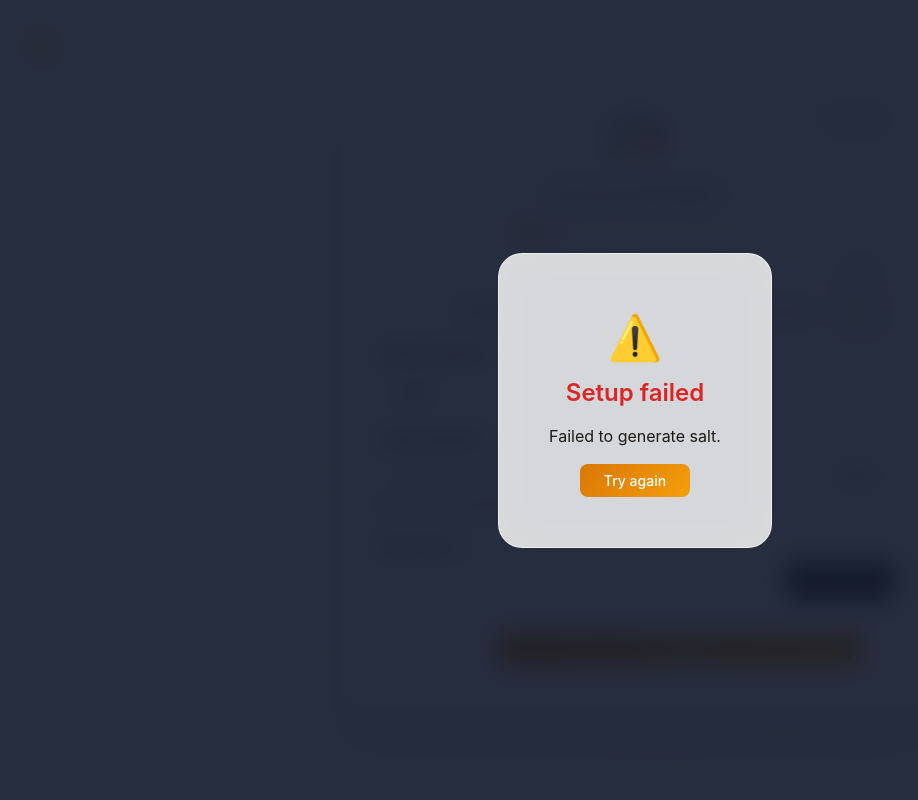
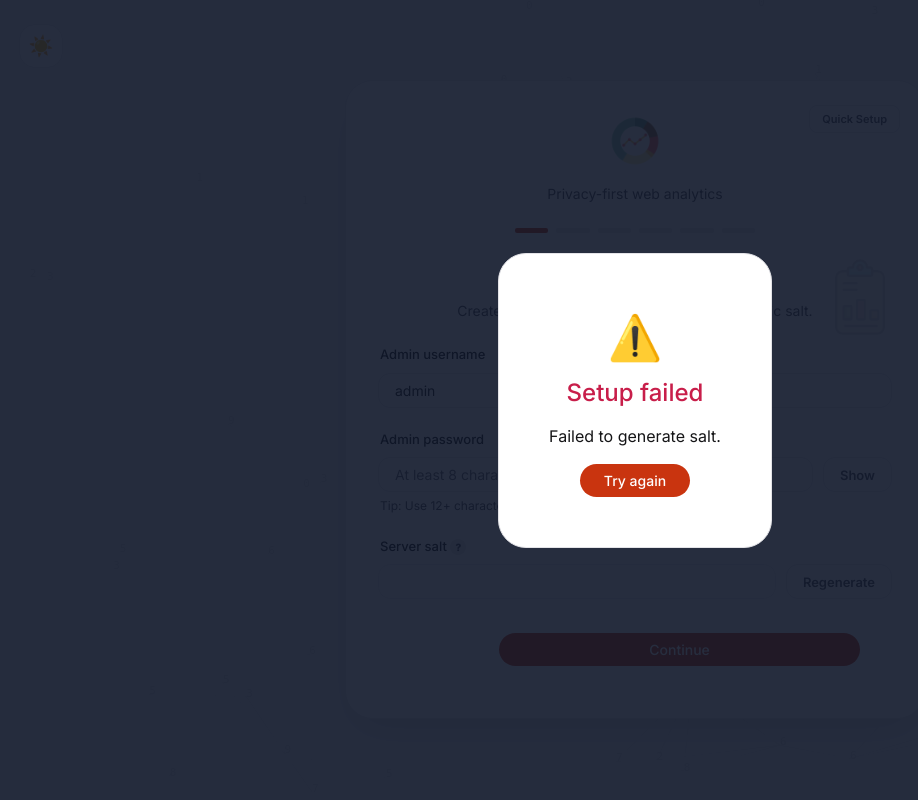
Before and after one commit to OneManStudioDotSe/mini-numbers, a web app: page /src/main/resources/setup/wizard.html in a window 1280 px wide. Shown: the whole page, without its empty margins (5-923 px from the left). Run offline with its HTML, style and script files only (its server is not run), Linux system fonts and the light colour scheme; data that the repository does not hold is empty.

Commit message:
Restyle the admin in graphite and ember
Neutral graphite surfaces, one coral accent, flat cards with hairline
borders, pill buttons, tinted icon badges and badges, quiet bars with
the leading one highlighted, sections directly on the page. Both themes
pass the WCAG AA contrast scans. The dashboard loads the bundled Inter.

Co-Authored-By: Claude Fable 5.2 <noreply@anthropic.com>
Claude-Session: https://claude.ai/code/session_01GuupkTZhZNqQKFXJpTZdVo

```diff
--- a/src/main/resources/setup/css/wizard.css
+++ b/src/main/resources/setup/css/wizard.css
@@ -105,7 +105,7 @@ label { display: block; font-size: var(--font-size-xs-plus); font-weight: var(--
     border-radius: var(--radius-md); font-size: var(--font-size-xs-plus); font-weight: var(--font-weight-semibold); cursor: pointer; color: var(--color-text-secondary);
     font-family: inherit; transition: all var(--duration-quick) ease;
 }
-.btn-generate-salt { background: var(--color-text-primary); color: var(--color-bg-primary); border: none; }
+
 
 .field-tip { font-size: var(--font-size-xs); color: var(--color-text-secondary); margin-top: 6px; margin-left: 2px; line-height: var(--line-height-cozy); }
 
@@ -137,8 +137,8 @@ label { display: block; font-size: var(--font-size-xs-plus); font-weight: var(--
     padding: 16px; border: 1.5px solid var(--color-border); border-radius: var(--radius-lg);
     background: var(--glass-bg-input); transition: all var(--duration-quick) ease; height: 100%;
 }
-.radio-card:hover .card-content { border-color: var(--color-primary); background: rgba(var(--rgb-indigo), 0.04); }
-.radio-card input:checked + .card-content { border-color: var(--color-primary); background: rgba(var(--rgb-indigo), 0.06); box-shadow: var(--focus-ring-soft); }
+.radio-card:hover .card-content { border-color: var(--color-primary); background: rgba(var(--rgb-accent), 0.04); }
+.radio-card input:checked + .card-content { border-color: var(--color-primary); background: rgba(var(--rgb-accent), 0.06); box-shadow: var(--focus-ring-soft); }
 .card-title { font-weight: var(--font-weight-semibold); font-size: var(--font-size-sm); margin-bottom: 2px; }
 .card-description { font-size: var(--font-size-xs); color: var(--color-text-secondary); line-height: var(--line-height-cozy); }
 
@@ -173,11 +173,11 @@ label { display: block; font-size: var(--font-size-xs-plus); font-weight: var(--
     border-radius: var(--radius-md-plus);
     font-size: var(--font-size-xs-plus);
     margin-bottom: 32px;
-    background: rgba(var(--rgb-indigo), 0.06);
+    background: rgba(var(--rgb-accent), 0.06);
     color: var(--color-primary);
     line-height: var(--line-height-loose);
     text-align: center;
-    border: 1px solid rgba(var(--rgb-indigo), 0.1);
+    border: 1px solid rgba(var(--rgb-accent), 0.1);
 }
 
 .wizard-step h2 { font-size: var(--font-size-xl); font-weight: var(--font-weight-semibold); margin-bottom: 10px; text-align: center; color: var(--color-text-primary); }
@@ -284,6 +284,6 @@ label { display: block; font-size: var(--font-size-xs-plus); font-weight: var(--
 
 /* Info box dark mode contrast */
 [data-theme="dark"] .info-box {
-    background: rgba(var(--rgb-indigo), 0.12);
-    border-color: rgba(var(--rgb-indigo), 0.2);
+    background: rgba(var(--rgb-accent), 0.12);
+    border-color: rgba(var(--rgb-accent), 0.2);
 }
--- a/src/main/resources/static/admin.html
+++ b/src/main/resources/static/admin.html
@@ -13,6 +13,7 @@
     <link rel="icon" type="image/png" href="/assets/mini_numbers_logo.png">
 
     <!-- Stylesheets -->
+    <link rel="stylesheet" href="/css/fonts.css">
     <link rel="stylesheet" href="/admin-panel/css/variables.css">
     <link rel="stylesheet" href="/admin-panel/css/base.css">
     <link rel="stylesheet" href="/admin-panel/css/themes.css">
@@ -1056,7 +1057,7 @@ MiniNumbers.track("donation", {
                     <div class="form-group">
                         <label for="setting-heatmap-colors">Activity heatmap colors</label>
                         <select id="setting-heatmap-colors" class="select">
-                            <option value="blue">Blue (Default)</option>
+                            <option value="blue">Ember (Default)</option>
                             <option value="green">Green (GitHub-style)</option>
                             <option value="purple">Purple</option>
                             <option value="orange">Orange</option>
--- a/src/main/resources/static/css/base.css
+++ b/src/main/resources/static/css/base.css
@@ -39,7 +39,7 @@ body {
    ============================================ */
 
 h1, h2, h3, h4, h5, h6 {
-  font-weight: var(--font-weight-semibold);
+  font-weight: var(--title-weight);
   line-height: var(--line-height-tight);
   color: var(--color-text-primary);
   margin-bottom: var(--spacing-sm);
@@ -60,7 +60,7 @@ small {
   font-size: var(--font-size-sm);
   color: var(--color-text-secondary);
   font-weight: var(--font-weight-medium);
-  text-transform: uppercase;
+  text-transform: var(--label-case);
   letter-spacing: var(--letter-spacing-wider);
 }
 
@@ -179,6 +179,17 @@ a:hover {
   .grid-cols-4 {
     grid-template-columns: 1fr !important;
   }
+}
+
+/* Checkboxes, radios and range inputs take the accent */
+:root {
+  accent-color: var(--color-primary);
+}
+
+/* Placeholder text: the muted text colour at full strength, so it stays readable in both themes */
+::placeholder {
+  color: var(--color-text-muted);
+  opacity: 1;
 }
 
 /* ============================================
--- a/src/main/resources/static/css/components.css
+++ b/src/main/resources/static/css/components.css
@@ -1221,8 +1223,8 @@ tbody tr:nth-child(even):hover td {
 [data-theme="dark"] .legend-gradient {
   background: linear-gradient(
     to right,
-    rgba(var(--rgb-indigo-light), 0.1),
-    rgba(var(--rgb-indigo-light), 1)
+    rgba(var(--rgb-accent-strong), 0.1),
+    rgba(var(--rgb-accent-strong), 1)
   );
 }
 
--- a/src/main/resources/static/css/variables.css
+++ b/src/main/resources/static/css/variables.css
@@ -7,86 +7,96 @@
   /* ============================================
      PALETTE - raw colours, the same in both themes
      ============================================
-     As "R, G, B" so a rule can pick its own opacity: rgba(var(--rgb-indigo), 0.1).
+     As "R, G, B" so a rule can pick its own opacity: rgba(var(--rgb-accent), 0.1).
      Components never write a colour themselves; they use these or the semantic tokens below. */
   --rgb-white: 255, 255, 255;
   --rgb-black: 0, 0, 0;
   --rgb-slate: 15, 23, 42;
-  --rgb-indigo: 99, 102, 241;
-  --rgb-indigo-light: 129, 140, 248;
+  --rgb-accent: 201, 52, 15;
+  --rgb-accent-strong: 201, 52, 15;
   --rgb-violet: 139, 92, 246;
   --rgb-green: 34, 197, 94;
   --rgb-emerald: 16, 185, 129;
   --rgb-orange: 249, 115, 22;
-  --rgb-amber: 245, 158, 11;
   --rgb-red: 239, 68, 68;
   --color-white: #fff;
-  --color-amber: #f59e0b;
   --color-error: #ef4444;
-  --gradient-indigo-violet: linear-gradient(135deg, #667eea 0%, #764ba2 100%);
-  --gradient-revenue-bar: linear-gradient(90deg, var(--color-primary), rgb(var(--rgb-violet)));
+/* Icon badges: a tinted circle with the icon in the same colour */
+  --rgb-badge-1: 201, 52, 15;
+  --rgb-badge-2: 47, 125, 246;
+  --rgb-badge-3: 18, 163, 109;
+  --rgb-badge-4: 200, 122, 0;
+  --icon-badge-tint: 0.12;
+  --icon-badge-size: 36px;
+  --badge-tint: 0.12;
+  --rgb-status-warning: 200, 122, 0;
+  --color-warning-text: #8a5300;    /* warning colour dark enough to read as text */
+    --gradient-accent-badge: linear-gradient(var(--color-bg-tertiary), var(--color-bg-tertiary));
+  --gradient-revenue-bar: linear-gradient(var(--color-primary), var(--color-primary));
 
   /* ============================================
      COLOR SYSTEM - LIGHT THEME (DEFAULT)
      ============================================ */
 
-  /* Primary Colors (Burnt Amber) */
-  --color-primary: #d97706;
-  --color-primary-hover: #b45309;
-  --color-primary-light: #fef3c7;
-  --color-success: #047857;
+  /* Primary colour (ember): the one accent. Status colours stay apart from it on purpose. */
+  --color-primary: #c9340f;
+  --color-primary-hover: #a82a0b;
+  --color-primary-light: #fff1ed;
+  --color-success: #0b7a53;
   --color-warning: #f59e0b;
-  --color-danger: #dc2626;
-  --color-info: #0ea5e9;
+  --color-danger: #c81e4a;
+  --color-info: #2563eb;
 
   /* Gradient Tokens */
-  --gradient-primary: linear-gradient(135deg, #d97706 0%, #f59e0b 100%);
-  --gradient-primary-subtle: linear-gradient(135deg, rgba(217, 119, 6, 0.1) 0%, rgba(245, 158, 11, 0.1) 100%);
-  --gradient-accent: linear-gradient(135deg, #78716c 0%, #44403c 100%);
-  --gradient-success: linear-gradient(135deg, #22c55e 0%, #16a34a 100%);
-  --gradient-danger: linear-gradient(135deg, #ef4444 0%, #dc2626 100%);
+  --gradient-primary: linear-gradient(var(--color-primary), var(--color-primary));
+  --gradient-primary-subtle: linear-gradient(var(--color-primary-light), var(--color-primary-light));
+  --gradient-accent: linear-gradient(var(--color-primary-hover), var(--color-primary-hover));
+  --gradient-success: linear-gradient(#12a36d, #12a36d);
+  --gradient-danger: linear-gradient(#c81e4a, #c81e4a);
 
   /* Glassmorphism */
-  --glass-bg: rgba(250, 250, 249, 0.7);
-  --glass-border: rgba(255, 255, 255, 0.3);
-  --glass-blur: 12px;
+  --glass-bg: #ffffff;
+  --glass-border: var(--color-border);
+  --glass-blur: 0px;
 
   /* Glassmorphism — strong variant (used on standalone pages) */
-  --glass-bg-strong: rgba(250, 250, 249, 0.85);
-  --glass-border-strong: rgba(255, 255, 255, 0.6);
-  --glass-bg-input: rgba(255, 255, 255, 0.9);
+  --glass-bg-strong: #ffffff;
+  --glass-border-strong: var(--color-border);
+  --glass-bg-input: #ffffff;
 
   /* Canvas background animation */
-  --canvas-dot: rgba(217, 119, 6, 0.12);
-  --canvas-line: rgba(217, 119, 6, 0.04);
+  --canvas-dot: rgba(21, 21, 23, 0.10);
+  --canvas-line: rgba(21, 21, 23, 0.04);
 
   /* Danger background (for error states) */
-  --color-danger-bg: #fff1f2;
+  --color-danger-bg: #fdecef;
   --color-warning-bg: #fef3c7;
 
-  /* Neutral Colors - Backgrounds (Stone) */
-  --color-bg-primary: #fafaf9;
+  /* Neutral backgrounds (graphite, no colour cast) */
+  --color-bg-primary: #f4f4f5;
   --color-bg-secondary: #ffffff;
-  --color-bg-tertiary: #f5f5f4;
-  --color-bg-hover: #e7e5e4;
+  --color-bg-tertiary: #eeeef0;
+  --color-bg-hover: #e4e4e8;
 
-  /* Neutral Colors - Text (Stone) */
-  --color-text-primary: #1c1917;
-  --color-text-secondary: #57534e;
-  --color-text-muted: #78716c;
+  /* Neutral text */
+  --color-text-primary: #151517;
+  --color-text-secondary: #4a4a52;
+  --color-text-muted: #6a6a73;
   --color-text-inverse: #ffffff;
+  --color-on-primary: #ffffff;      /* text and icons on a primary-coloured fill */
 
   /* Border Colors */
-  --color-border: #e7e5e4;
-  --color-border-light: #f5f5f4;
-  --color-border-dark: #d6d3d1;
+  --color-border: #e3e3e7;
+  --color-border-light: #eeeef0;
+  --color-border-dark: #cfcfd6;
 
   /* Sidebar Colors */
-  --color-sidebar-bg: #292524;
-  --color-sidebar-text: #fafaf9;
-  --color-sidebar-text-muted: #a8a29e;
-  --color-sidebar-hover: #44403c;
-  --color-sidebar-active: #57534e;
+  --color-sidebar-bg: #161617;
+  --color-sidebar-text: #f5f5f6;
+  --color-sidebar-text-muted: #9a9aa3;
+  --color-sidebar-hover: #222225;
+  --color-sidebar-active: #2a2a2e;
+  --color-sidebar-accent: #ff6e52;  /* the sidebar is dark in both themes */
 
   /* ============================================
      SPACING SYSTEM
@@ -107,7 +117,7 @@
      ============================================ */
 
   /* Font Families */
-  --font-family-base: -apple-system, BlinkMacSystemFont, 'Inter', 'Segoe UI', 'Roboto', 'Helvetica Neue', sans-serif;
+  --font-family-base: 'Inter', -apple-system, BlinkMacSystemFont, 'Segoe UI', 'Roboto', 'Helvetica Neue', sans-serif;
   --font-family-mono: 'SF Mono', Monaco, 'Cascadia Code', 'Roboto Mono', Consolas, monospace;
 
   /* Font Sizes */
@@ -140,6 +150,8 @@
   --font-weight-bold: 700;
   --font-weight-extrabold: 800;
   --font-weight-black: 900;
+  --title-weight: var(--font-weight-medium);   /* headings and card titles */
+  --figure-weight: var(--font-weight-medium);    /* the big numbers */
 
   /* Line Heights */
   --line-height-tight: 1.25;
@@ -157,31 +169,33 @@
   --letter-spacing-snug: -0.02em;
   --letter-spacing-wide: 0.04em;
   --letter-spacing-wider: 0.5px;
+  /* How small labels are cased: none (sentence case) or uppercase */
+  --label-case: none;
 
   /* ============================================
      SHADOWS
      ============================================ */
 
-  --shadow-xs: 0 1px 2px 0 rgba(0, 0, 0, 0.05);
-  --shadow-sm: 0 1px 3px 0 rgba(0, 0, 0, 0.1), 0 1px 2px 0 rgba(0, 0, 0, 0.06);
-  --shadow-md: 0 4px 6px -1px rgba(0, 0, 0, 0.1), 0 2px 4px -1px rgba(0, 0, 0, 0.06);
-  --shadow-lg: 0 10px 15px -3px rgba(0, 0, 0, 0.1), 0 4px 6px -2px rgba(0, 0, 0, 0.05);
-  --shadow-xl: 0 20px 25px -5px rgba(0, 0, 0, 0.1), 0 10px 10px -5px rgba(0, 0, 0, 0.04);
-  --shadow-2xl: 0 25px 50px -12px rgba(0, 0, 0, 0.25);
+  --shadow-xs: none;
+  --shadow-sm: none;
+  --shadow-md: none;
+  --shadow-lg: 0 8px 24px -8px rgba(0, 0, 0, 0.12);
+  --shadow-xl: 0 16px 40px -12px rgba(0, 0, 0, 0.18);
+  --shadow-2xl: 0 24px 60px -16px rgba(0, 0, 0, 0.25);
 
   /* Glow Shadows */
-  --shadow-glow-primary: 0 0 20px rgba(var(--rgb-indigo), 0.15);
-  --shadow-glow-success: 0 0 20px rgba(var(--rgb-green), 0.15);
-  --shadow-card-hover: 0 12px 24px -4px rgba(0, 0, 0, 0.1), 0 0 0 1px rgba(var(--rgb-indigo), 0.05);
-  --shadow-floating: 0 20px 40px -8px rgba(var(--rgb-black), 0.12), 0 8px 16px -4px rgba(var(--rgb-black), 0.06);
-  --shadow-modal: 0 25px 50px -12px rgba(var(--rgb-black), 0.5);
-  --shadow-danger-hover: 0 4px 12px rgba(var(--rgb-red), 0.3);
-  --shadow-glow-accent: 0 0 12px rgba(var(--rgb-indigo), 0.35);
+  --shadow-glow-primary: none;
+  --shadow-glow-success: none;
+  --shadow-card-hover: none;
+  --shadow-floating: 0 16px 40px -12px rgba(var(--rgb-black), 0.18);
+  --shadow-modal: 0 24px 60px -16px rgba(var(--rgb-black), 0.45);
+  --shadow-danger-hover: none;
+  --shadow-glow-accent: none;
 
   /* Focus rings */
-  --focus-ring: 0 0 0 3px rgba(var(--rgb-indigo), 0.12);
-  --focus-ring-soft: 0 0 0 3px rgba(var(--rgb-indigo), 0.1);
-  --focus-ring-primary: 0 0 0 3px var(--color-primary-light);
+  --focus-ring: 0 0 0 3px rgba(var(--rgb-accent), 0.22);
+  --focus-ring-soft: 0 0 0 3px rgba(var(--rgb-accent), 0.16);
+  --focus-ring-primary: 0 0 0 3px rgba(var(--rgb-accent), 0.22);
   --focus-ring-error: 0 0 0 3px rgba(var(--rgb-red), 0.1);
 
   /* Blur */
@@ -193,16 +207,16 @@
      BORDER RADIUS
      ============================================ */
 
-  --radius-sm: 0.375rem;    /* 6px */
-  --radius-md: 0.5rem;      /* 8px */
-  --radius-lg: 0.75rem;     /* 12px */
-  --radius-xl: 1rem;        /* 16px */
+  --radius-sm: 0.5rem;
+  --radius-md: 0.75rem;
+  --radius-lg: 1rem;
+  --radius-xl: 1.25rem;
   --radius-full: 9999px;    /* Fully rounded */
-  --radius-2xs: 0.125rem;      /* 2px */
-  --radius-xs: 0.25rem;        /* 4px */
-  --radius-md-plus: 0.625rem;  /* 10px */
-  --radius-2xl: 1.25rem;       /* 20px */
-  --radius-3xl: 1.5rem;        /* 24px */
+  --radius-2xs: 0.125rem;
+  --radius-xs: 0.375rem;
+  --radius-md-plus: 0.875rem;
+  --radius-2xl: 1.5rem;
+  --radius-3xl: 1.75rem;
   --radius-circle: 50%;
 
   /* ============================================
@@ -231,41 +245,43 @@
      CHART COLOR PALETTE
      ============================================ */
 
-  --chart-color-1: #d97706;   /* Amber */
-  --chart-color-2: #78716c;   /* Stone */
-  --chart-color-3: #0d9488;   /* Teal */
-  --chart-color-4: #44403c;   /* Warm Gray */
-  --chart-color-5: #10b981;   /* Emerald */
-  --chart-color-6: #0ea5e9;   /* Sky */
-  --chart-color-7: #f59e0b;   /* Amber-500 */
-  --chart-color-8: #fb923c;   /* Orange */
-  --chart-color-9: #14b8a6;   /* Teal-500 */
-  --chart-color-10: #d6d3d1;  /* Stone-300 */
+  --chart-color-1: #c9340f;
+  --chart-color-2: #9a9aa3;
+  --chart-color-3: #12a36d;
+  --chart-color-4: #2f7df6;
+  --chart-color-5: #e08a00;
+  --chart-color-6: #7c5cff;
+  --chart-color-7: #0e9aa7;
+  --chart-color-8: #d6409f;
+  --chart-color-9: #5b6b7f;
+  --chart-color-10: #c9c9d0;
 
   /* Chart Background Colors (lighter versions) */
-  --chart-bg-1: rgba(217, 119, 6, 0.1);
-  --chart-bg-2: rgba(120, 113, 108, 0.1);
-  --chart-bg-3: rgba(13, 148, 136, 0.1);
-  --chart-bg-4: rgba(68, 64, 60, 0.1);
-  --chart-bg-5: rgba(16, 185, 129, 0.1);
+  --chart-bg-1: rgba(201, 52, 15, 0.12);
+  --chart-bg-2: rgba(154, 154, 163, 0.14);
+  --chart-bg-3: rgba(18, 163, 109, 0.12);
+  --chart-bg-4: rgba(47, 125, 246, 0.12);
+  --chart-bg-5: rgba(224, 138, 0, 0.12);
 
   /* Chart furniture drawn on canvas (read by charts.js) */
-  --chart-tooltip-bg: rgba(0, 0, 0, 0.8);
+  --chart-tooltip-bg: rgba(21, 21, 23, 0.94);
   --chart-tooltip-border: rgba(255, 255, 255, 0.1);
   --chart-segment-icon: rgba(255, 255, 255, 0.85);
+  --color-bar: #cfcfd6;                 /* an ordinary bar */
+  --color-bar-highlight: var(--color-primary);  /* the leading bar */
   --heatmap-cell-border: rgba(0, 0, 0, 0.06);
   /* Heatmap colour schemes as "R, G, B" (Settings -> heatmap colours) */
-  --heatmap-blue-rgb: 37, 99, 235;
+  --heatmap-blue-rgb: 201, 52, 15;
   --heatmap-green-rgb: 34, 197, 94;
   --heatmap-purple-rgb: 139, 92, 246;
   --heatmap-orange-rgb: 249, 115, 22;
 
   /* Globe (read by globe.js) */
-  --globe-bg: #f8fafc;
-  --globe-atmosphere: #6366f1;
-  --globe-ring-rgb: 99, 102, 241;
-  --globe-point: #6366f1;
-  --globe-label: #1e293b;
+  --globe-bg: #f4f4f5;
+  --globe-atmosphere: #c9340f;
+  --globe-ring-rgb: 201, 52, 15;
+  --globe-point: #c9340f;
+  --globe-label: #151517;
 
   /* ============================================
      Z-INDEX SCALE
@@ -314,13 +330,13 @@
   /* Cards */
   --card-padding: var(--spacing-lg);
   --card-radius: var(--radius-lg);
-  --card-shadow: var(--shadow-md);
-  --card-shadow-hover: var(--shadow-lg);
+  --card-shadow: none;
+  --card-shadow-hover: none;
 
   /* Buttons */
   --button-padding-x: var(--spacing-lg);
   --button-padding-y: var(--spacing-sm);
-  --button-radius: var(--radius-md);
+  --button-radius: var(--radius-full);
 
   /* Inputs */
   --input-padding-x: var(--spacing-md);
--- a/src/main/resources/static/js/charts.js
+++ b/src/main/resources/static/js/charts.js
@@ -450,6 +450,10 @@ const ChartManager = {
     const colors = this.getColors();
     const labels = items.map((item) => item.label.replace(/^https?:\/\//, ''));
     const values = items.map((item) => item.value);
+    // Quiet bars with the largest one in the accent
+    const top = Math.max(...values);
+    const bar = Utils.token('--color-bar');
+    const barColors = values.map((v) => (v === top ? colors.primary : bar));
 
     return this.create(
       id,
@@ -459,7 +463,7 @@ const ChartManager = {
         datasets: [
           {
             data: values,
-            backgroundColor: colors.chart[0],
+            backgroundColor: barColors,
             borderRadius: 6,
             barThickness: 20,
           },
```
Also changed, not shown: other parts of src/main/resources/static/css/components.css (+94 -88 lines), e2e/tests/a11y.spec.js (+2 -0 lines), src/main/resources/static/css/themes.css (+83 -64 lines), _docs/CHANGELOG.md, 3 other files.
